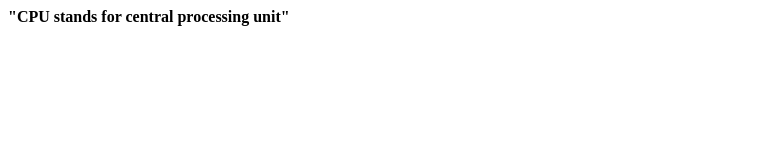
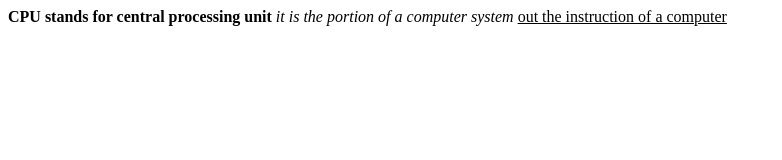
Before and after one commit to iamneo-production/dafacccadaeccdfffebaeceaec, a website: page public/index.html in a window 1280 px wide. Shown: the whole page, without its empty margins (0-782 px from the left). Drawn offline with Linux system fonts and the light colour scheme.

Commit message:
Backup Commit

```diff
--- a/public/index.html
+++ b/public/index.html
@@ -8,6 +8,8 @@
     <link rel="stylesheet" href="style.css" />
 </head>
 <body>
-    <b> "CPU stands for central processing unit"</b>
+    <b> CPU stands for central processing unit</b>
+    <i> it is the portion of a computer system </i>
+    <u> out the instruction of a computer </u>
 </body>
 </html>
```
